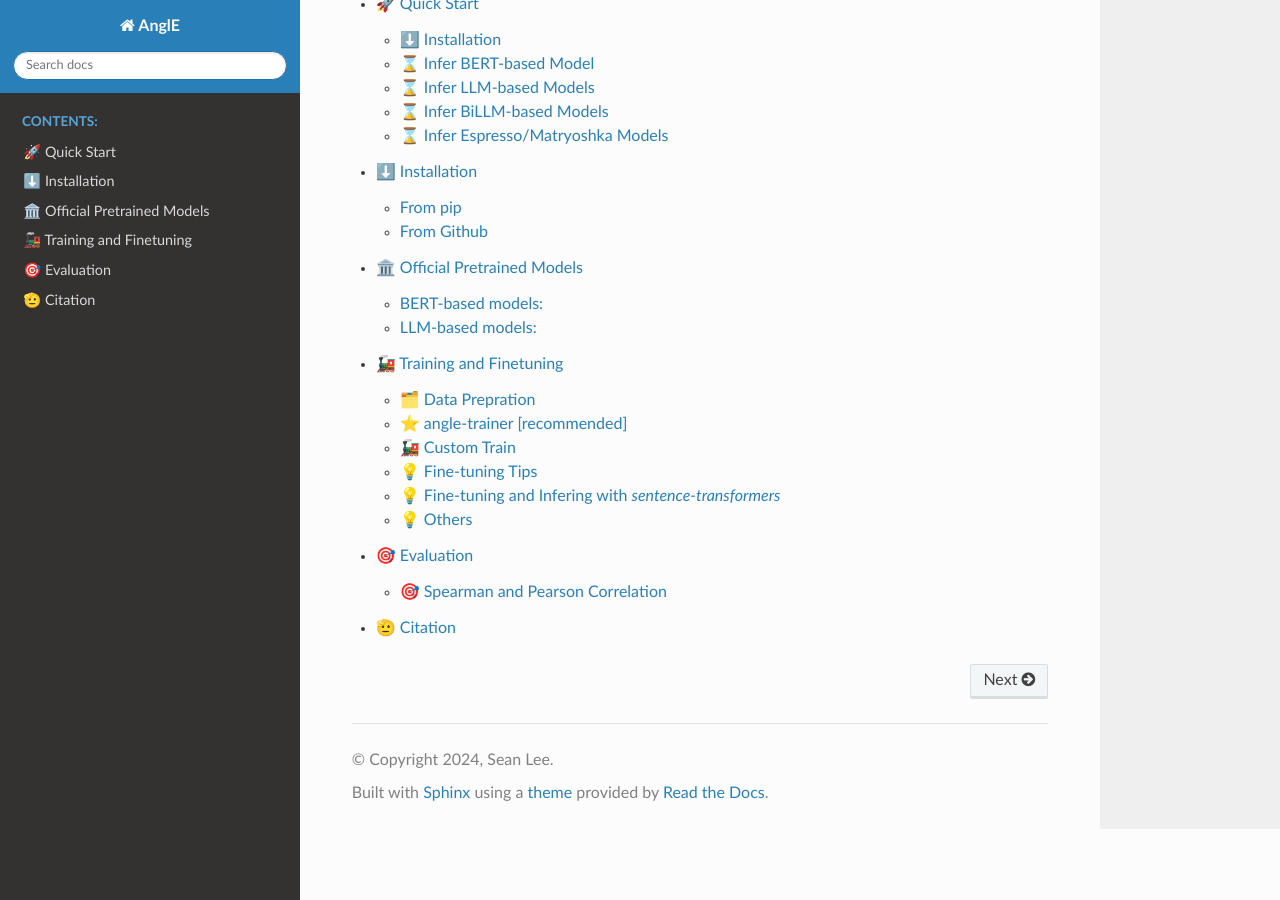
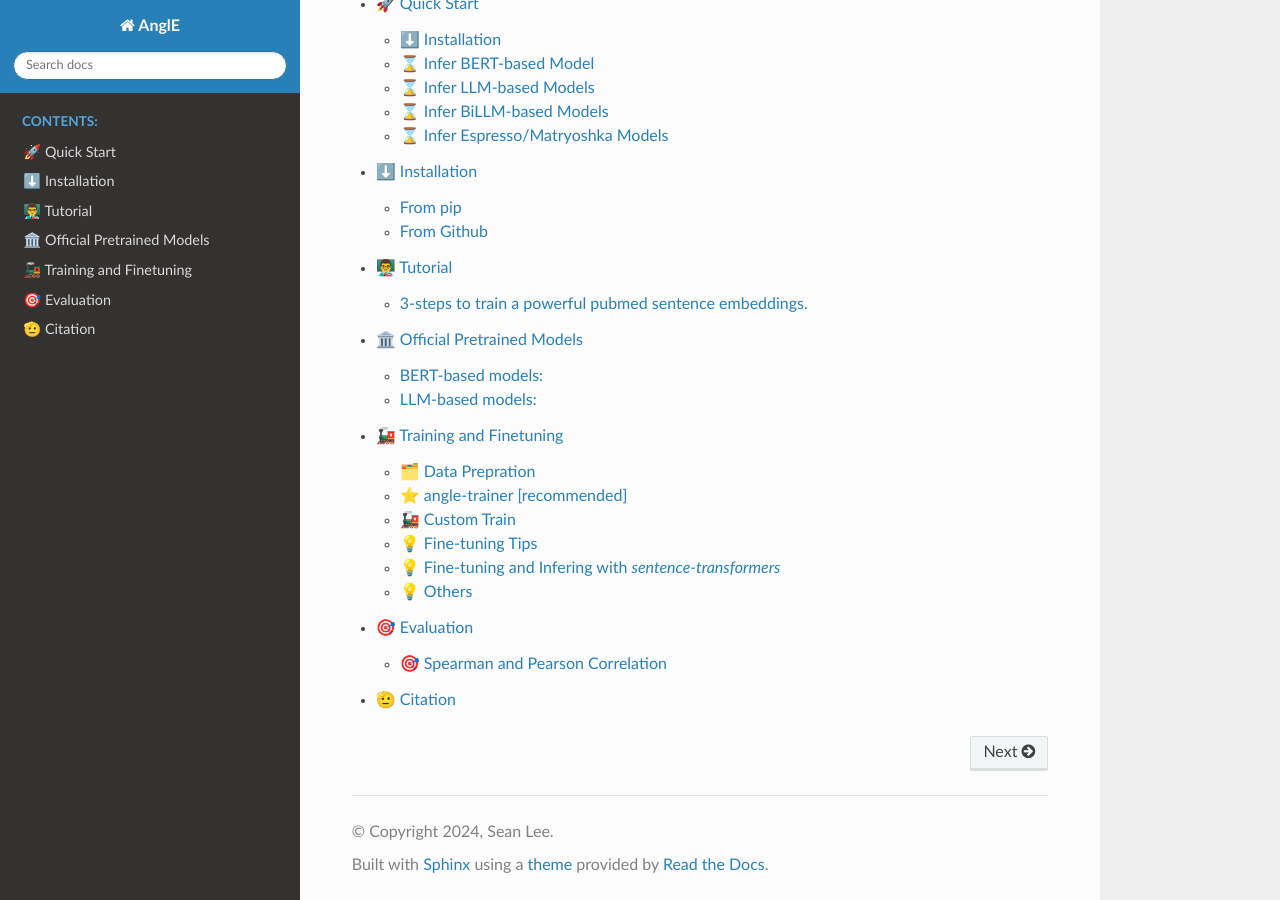
Before and after one commit to SeanLee97/AnglE, a Sphinx documentation site: the page built from docs/index.rst, in a window 1280 px wide and 900 px high, scrolled down 985 px. Built offline with Sphinx 7.4.7 and the Read the Docs theme 2.0.0, drawn with Linux system fonts in a browser that asks for light colours.

Commit message:
add tutorial to index

```diff
--- a/docs/index.rst
+++ b/docs/index.rst
@@ -75,6 +75,7 @@
 
    notes/quickstart.rst
    notes/installation.rst
+   notes/tutorial.rst
    notes/pretrained_models.rst
    notes/training.rst
    notes/evaluation.rst
```
